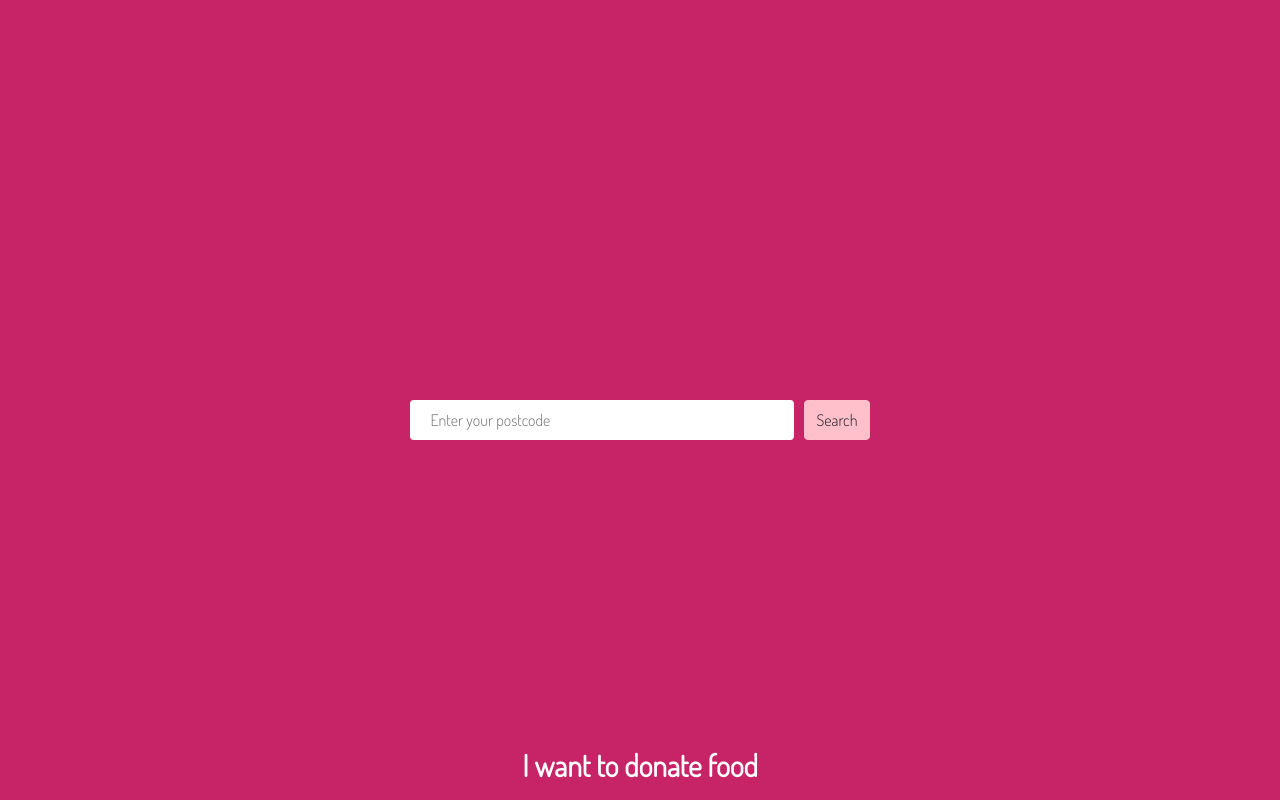
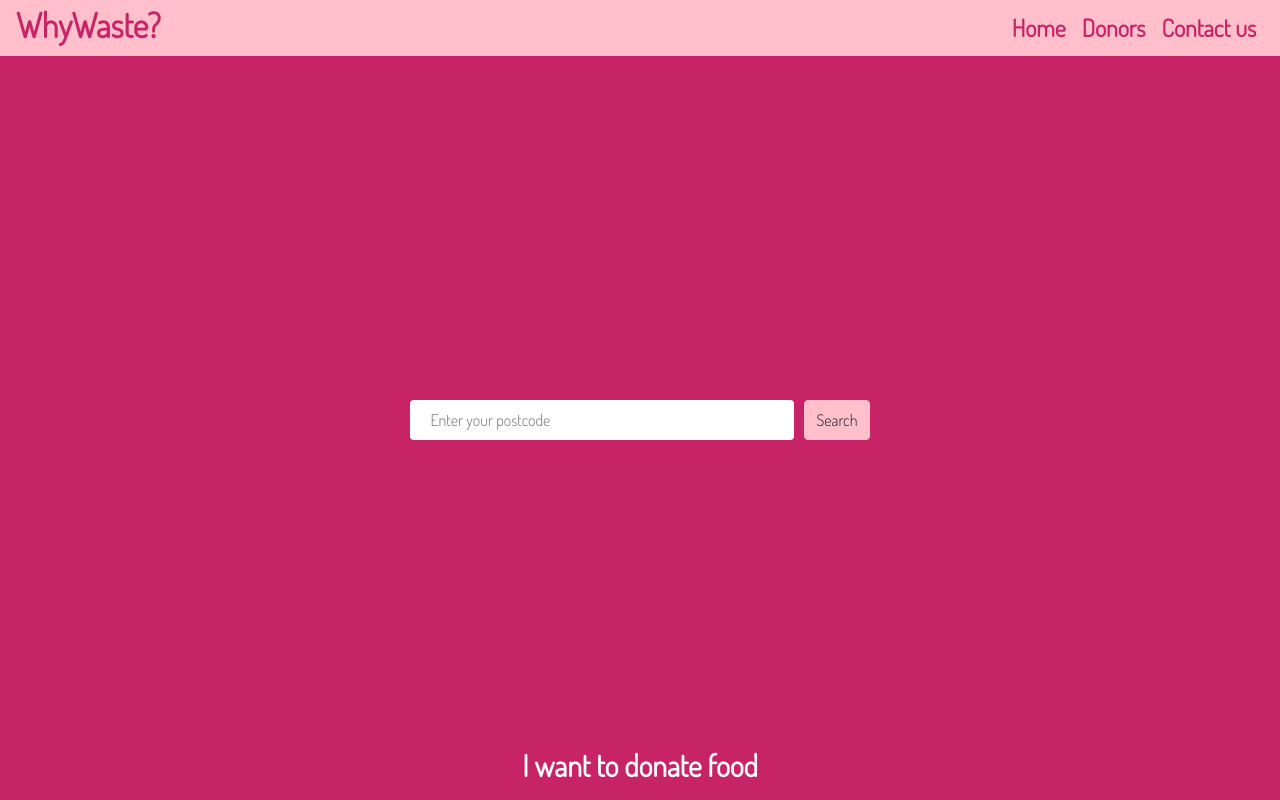
Before and after one commit to Codenatics/why-waste-frontend, a React (Create React App) app: page / in a window 1280 px wide. Built offline with nearby package versions, Linux system fonts and the light colour scheme.

Commit message:
imported Toolbar into LandingPage

```diff
--- a/src/components/pages/LandingPage.js
+++ b/src/components/pages/LandingPage.js
@@ -1,5 +1,6 @@
 import React from "react";
 import "../../assets/base.css";
+import Toolbar from "../Toolbar";
 import SideDrawer from "../../components/SideDrawer";
 import Backdrop from "../../components/Backdrop";
 import SearchBox from '../../components/SearchBox';
@@ -9,6 +10,7 @@ function LandingPage() {
     return (
       <div style={{height:'100%'}}>
         <main style={{marginTop:'56px'}}>
+          <Toolbar />
           <SearchBox />
           <a href="/" id="main-link">I want to donate food</a>
         </main>
--- a/src/components/pages/SearchResults.js
+++ b/src/components/pages/SearchResults.js
@@ -1,5 +1,6 @@
 import React from "react";
-import Toolbar from "../Toolbar"
+import Toolbar from "../Toolbar";
+import SideDrawer from "../SideDrawer";
 import SearchResults from '../../components/SearchResults';
 import Counter from "../../components/Counter"
 
@@ -7,6 +8,7 @@ function SearchResultsPage(props) {
     return (
         <main>
             <Toolbar />
+            <SideDrawer />
             <Counter />
             <SearchResults />
         </main>
```
